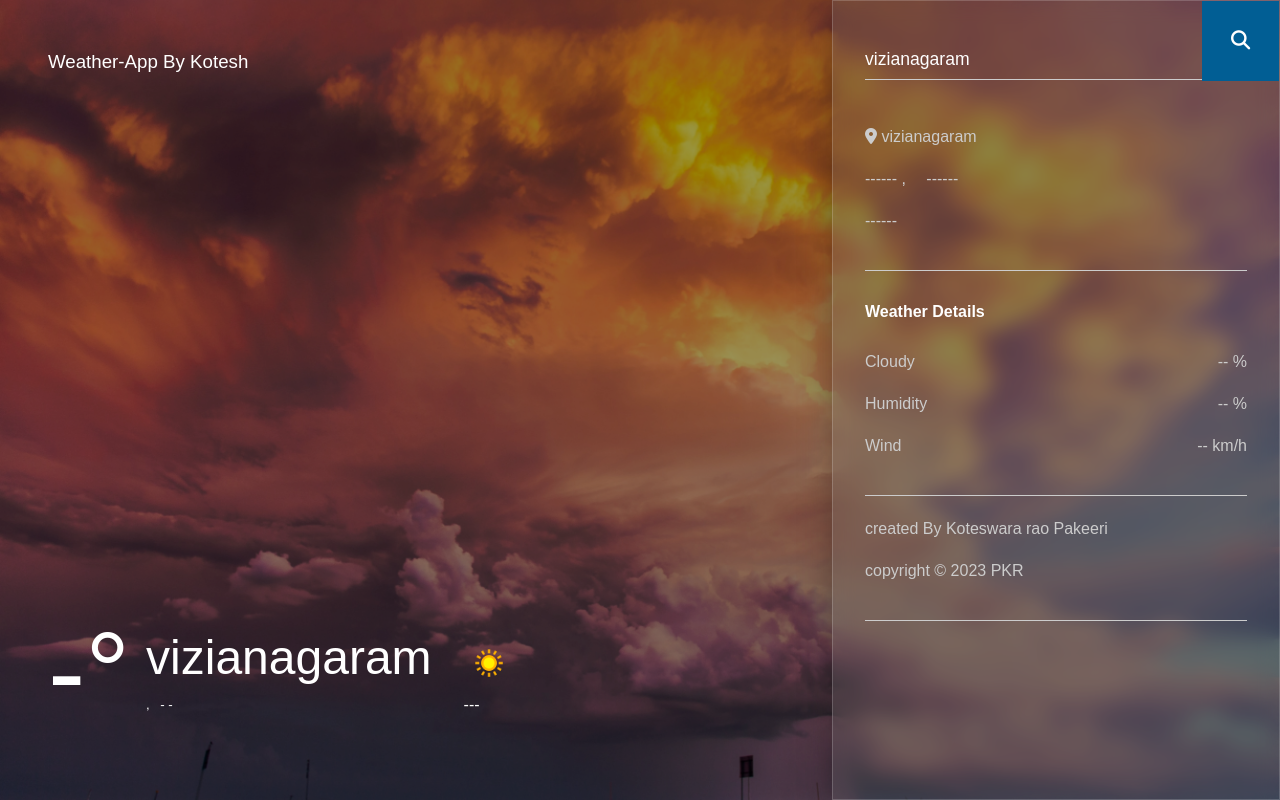
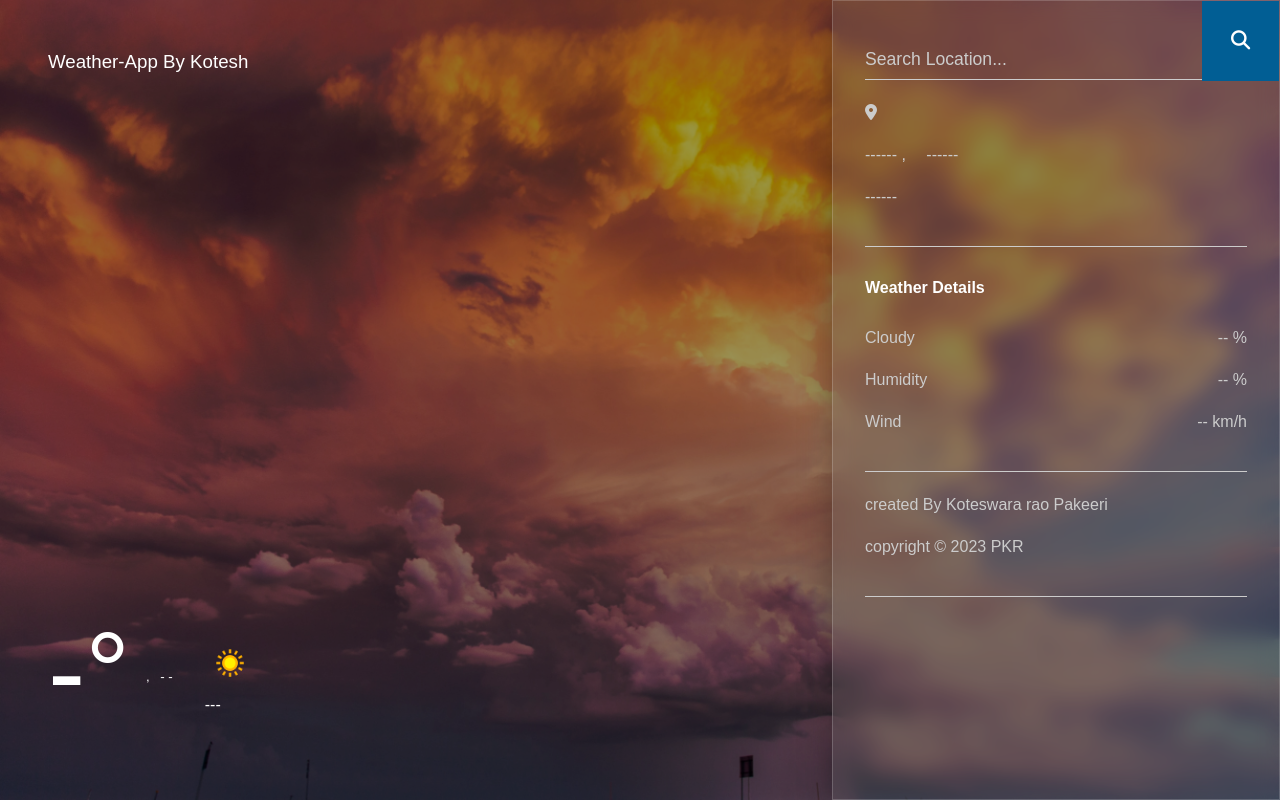
Before and after one commit to Koteshwr/WeatherApp, a React (Create React App) app: page / in a window 1280 px wide. Built offline with nearby package versions, Linux system fonts and the light colour scheme.

Commit message:
Update Panel.js

```diff
--- a/src/Components/Panel/Panel.js
+++ b/src/Components/Panel/Panel.js
@@ -14,7 +14,7 @@ const Panel = () => {
   const [region, setRegion] = useState("------");
   const [country, setCountry] = useState("------");
   const [time, setTime] = useState("------")
-  const [city, setCity] = useState("vizianagaram");
+  const [city, setCity] = useState("");
 
 
   useEffect(() => {
@@ -46,15 +46,13 @@ const Panel = () => {
 
   const onChangeInput = (event) => {
     setCity(event.target.value);
-    console.log(city);
-
   }
-  const handleClick = (city) => {
+  const handleClick = () => {
     console.log(city)
     const fetchapi = async () => {
       try {
-        const city = document.getElementById("search").value;
-        const url = `http://127.0.0.1:8000/weather/?location=${city}`;
+        const location = city;
+        const url = `http://127.0.0.1:8000/weather/?location=${location}`;
         let res = await fetch(url);
         const weather_data = await res.json();
         console.log(weather_data)
@@ -101,10 +99,10 @@ const Panel = () => {
         </div>
       </div>
       <div className="panel" >
-        <form id="locationInput">
-          <input type="search" className="search" id="search" placeholder="Search Location..." defaultValue={city} onChange={onChangeInput} />
-          <button type="submit" className="submit" onClick={handleClick()}><i className="fas fa-search"></i></button>
-        </form>
+        <div id="locationInput">
+          <input type="search" className="search" id="search" placeholder="Search Location..." value={city} onChange={onChangeInput} />
+          <button  className="submit" onClick={handleClick}><i className="fas fa-search"></i></button>
+        </div>
 
         <ul className="cities">
           <li className="city"><i className="fa-solid fa-location-dot"></i> {city}</li>
```
